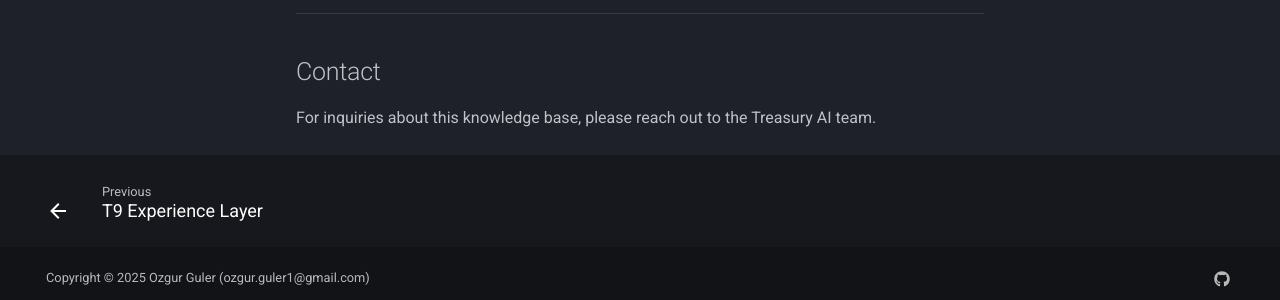
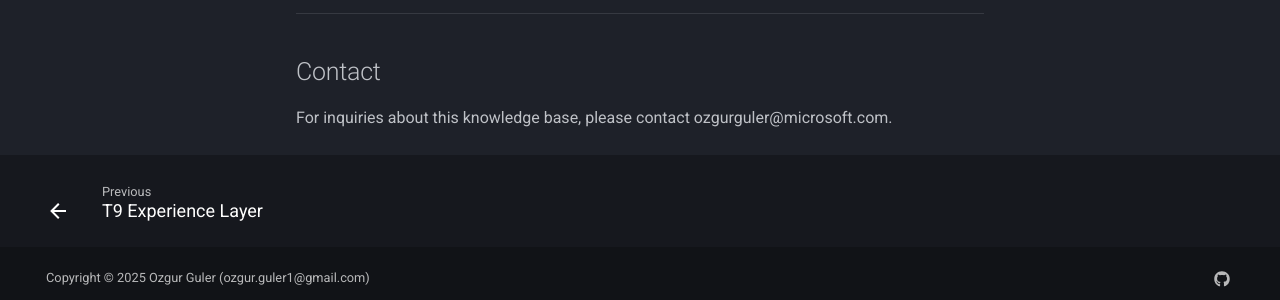
Before and after one commit to ozgurgulerx/treasury, an MkDocs documentation site: the page built from docs/about.md, in a window 1280 px wide and 900 px high, scrolled down 2310 px. Shown: the part 589-889 px from the top of the window. Built offline with MkDocs 1.6.1 and Material for MkDocs 9.7.7, drawn with Linux system fonts in a browser that asks for light colours.

Commit message:
docs: update contact email

```diff
--- a/docs/about.md
+++ b/docs/about.md
@@ -85,4 +85,4 @@ Demonstrating how AI can transform treasury from a reactive reporting function i
 
 ## Contact
 
-For inquiries about this knowledge base, please reach out to the Treasury AI team.
+For inquiries about this knowledge base, please contact ozgurguler@microsoft.com.
```
